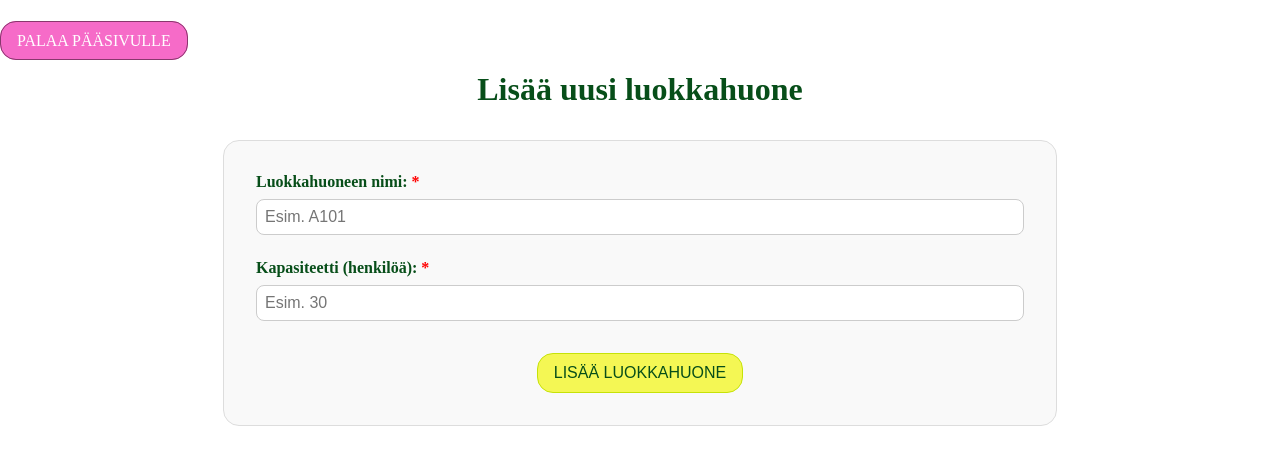
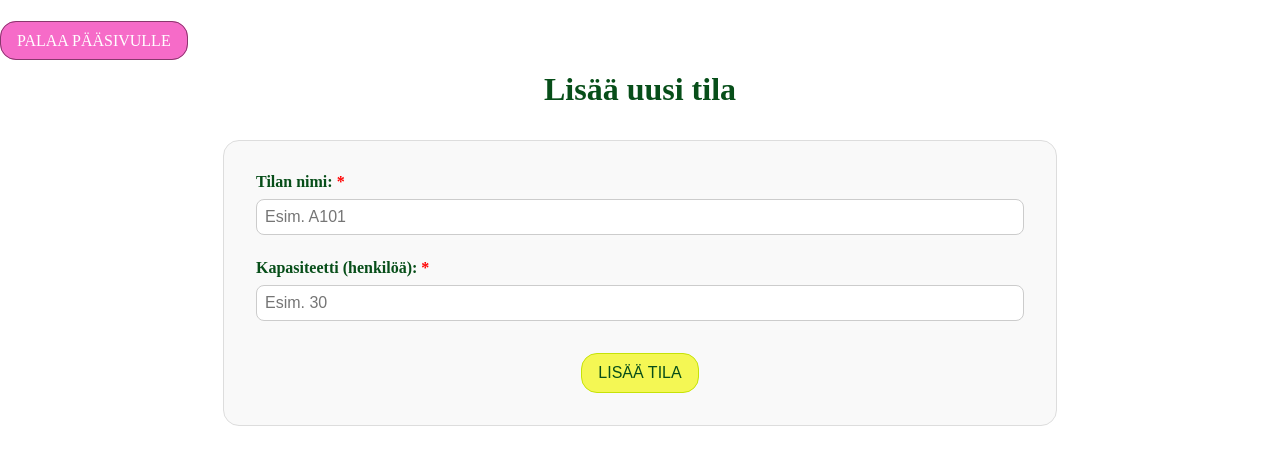
Before and after one commit to TAI-Kurssienhallinta-Ryhma2/kurssienhallinta, a PHP site: page /add-auditory.php in a window 1280 px wide. Shown: the top 465 px of the page. Run offline with PHP 8.4, Linux system fonts and the light colour scheme; data that the repository does not hold is empty.

Commit message:
korjasin luokan tilaksi

```diff
--- a/add-auditory.php
+++ b/add-auditory.php
@@ -11,7 +11,7 @@ if ($_SERVER['REQUEST_METHOD'] === 'POST' && isset($_POST['add-auditory'])) {
 
     // Tarkistetaan, että kentät eivät ole tyhjiä
     if (empty($auditory_name)) {
-        $errors[] = "Luokkahuoneen nimi on pakollinen.";
+        $errors[] = "Tilan nimi on pakollinen.";
     }
 
     if (empty($auditory_capacity)) {
@@ -32,21 +32,21 @@ if ($_SERVER['REQUEST_METHOD'] === 'POST' && isset($_POST['add-auditory'])) {
     }
 
 
-    // Tarkistetaan, että samannimistä luokkahuonetta ei ole jo olemassa
+    // Tarkistetaan, että samannimistä tilaa ei ole jo olemassa
     if (!empty($auditory_name) && auditory_name_exists($auditory_name)) {
-        $errors[] = "Luokkahuone nimellä '{$auditory_name}' on jo olemassa.";
+        $errors[] = "Tila nimellä '{$auditory_name}' on jo olemassa.";
     }
 
-    // Jos ei ole virheitä, lisätään luokkahuone
+    // Jos ei ole virheitä, lisätään tila
     if (empty($errors)) {
         $result = add_auditory($auditory_name, intval($auditory_capacity));
 
         if ($result) {
-            $success_message = "Luokkahuone lisätty onnistuneesti!";
+            $success_message = "Tila lisätty onnistuneesti!";
             // Tyhjennetään lomake onnistumisen jälkeen
             unset($_POST);
         } else {
-            $error_message = "Virhe lisättäessä luokkahuonetta tietokantaan.";
+            $error_message = "Virhe lisättäessä tilaa tietokantaan.";
         }
     } else {
         // Yhdistetään kaikki virheet yhdeksi viestiksi
@@ -61,13 +61,13 @@ if ($_SERVER['REQUEST_METHOD'] === 'POST' && isset($_POST['add-auditory'])) {
 <head>
     <meta charset="UTF-8">
     <meta name="viewport" content="width=device-width, initial-scale=1.0">
-    <title>Lisää luokkahuone</title>
+    <title>Lisää tila</title>
     <link rel="stylesheet" href="style.css">
 </head>
 
 <body>
     <a href="./index.php" class="go-back-btn">Palaa pääsivulle</a>
-    <h1>Lisää uusi luokkahuone</h1>
+    <h1>Lisää uusi tila</h1>
 
     <div class="form-wrapper">
         <?php
@@ -82,7 +82,7 @@ if ($_SERVER['REQUEST_METHOD'] === 'POST' && isset($_POST['add-auditory'])) {
 
         <form method="POST" action="">
             <div class="form-group">
-                <label for="auditory-name">Luokkahuoneen nimi: <span style="color: red;">*</span></label>
+                <label for="auditory-name">Tilan nimi: <span style="color: red;">*</span></label>
                 <input
                     type="text"
                     id="auditory-name"
@@ -107,7 +107,7 @@ if ($_SERVER['REQUEST_METHOD'] === 'POST' && isset($_POST['add-auditory'])) {
             </div>
 
             <div class="button-wrapper">
-                <button type="submit" name="add-auditory" class="submit-btn">Lisää luokkahuone</button>
+                <button type="submit" name="add-auditory" class="submit-btn">Lisää tila</button>
             </div>
         </form>
     </div>
--- a/sql-request.php
+++ b/sql-request.php
@@ -104,7 +104,7 @@ function add_auditory($name, $capacity)
     global $conn;
 
     try {
-        // Lisätään uusi luokkahuone tietokantaan
+        // Lisätään uusi tila tietokantaan
         $stmt = $conn->prepare("INSERT INTO tilat (nimi, kapasiteetti) VALUES (:nimi, :kapasiteetti)");
         $stmt->bindParam(':nimi', $name, PDO::PARAM_STR);
         $stmt->bindParam(':kapasiteetti', $capacity, PDO::PARAM_INT);
```
